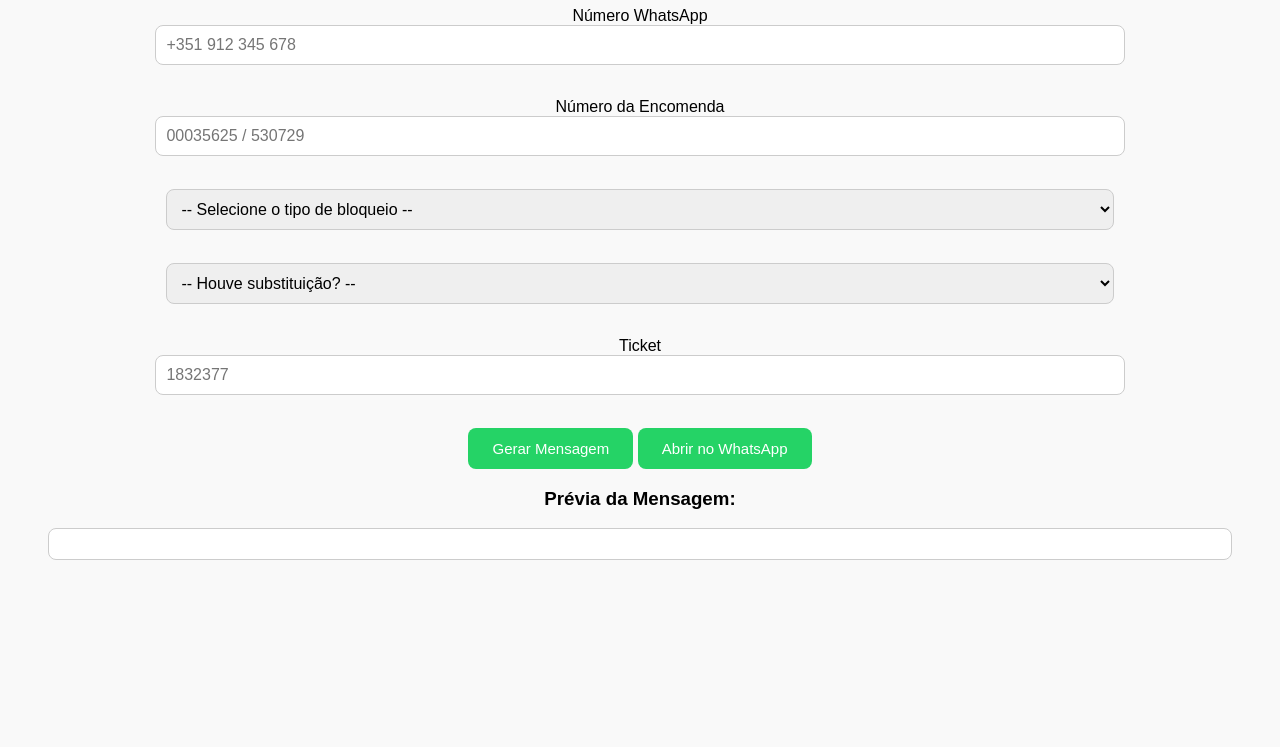
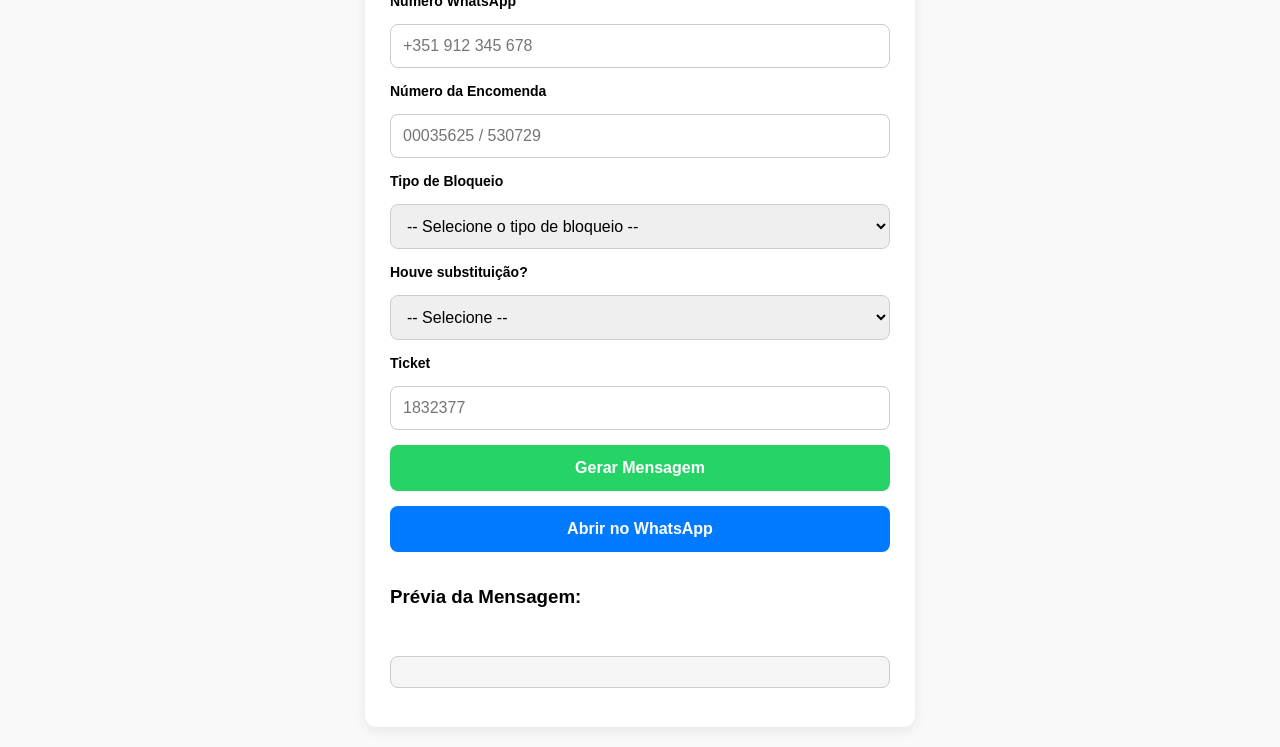
Before and after one commit to divilella96/MyDashBoardPlus, a plain HTML site: page mensagem.html in a window 1280 px wide. Shown: the part 121-868 px from the top of the page. Before the commit the page ends 800 px from the top, so only its background shows below. Drawn offline with Linux system fonts and the light colour scheme.

Commit message:
Update mensagem.html

```diff
--- a/mensagem.html
+++ b/mensagem.html
@@ -7,17 +7,41 @@
     body {
       font-family: sans-serif;
       background: #f9f9f9;
+      padding: 20px;
+      margin: 0;
+    }
+
+    .container {
+      max-width: 500px;
+      margin: 0 auto;
+      background: #fff;
+      padding: 25px;
+      border-radius: 12px;
+      box-shadow: 0 4px 12px rgba(0,0,0,0.08);
+      display: flex;
+      flex-direction: column;
+      gap: 15px;
+    }
+
+    h1 {
       text-align: center;
-      padding: 40px;
+      margin-bottom: 10px;
+      font-size: 1.5rem;
+    }
+
+    label {
+      text-align: left;
+      font-weight: bold;
+      font-size: 14px;
     }
 
     input, textarea, select {
-      width: 80%;
-      padding: 10px;
+      width: 100%;
+      padding: 12px;
       font-size: 16px;
       border-radius: 8px;
       border: 1px solid #ccc;
-      margin-bottom: 15px;
+      box-sizing: border-box;
     }
 
     textarea {
@@ -25,35 +49,69 @@
     }
 
     button {
-      padding: 12px 24px;
-      font-size: 15px;
+      padding: 14px;
+      font-size: 16px;
       background-color: #25d366;
       color: white;
       border: none;
       border-radius: 8px;
       cursor: pointer;
+      width: 100%;
+      font-weight: bold;
     }
 
     button:hover {
       background-color: #1ebe57;
     }
 
+    .btn-secondary {
+      background-color: #007bff;
+    }
+
+    .btn-secondary:hover {
+      background-color: #0056b3;
+    }
+
     /* Campos extras escondidos por padrão */
     #bloqueioOutro, #detalhesSubstituicao {
       display: none;
     }
+
+    pre {
+      text-align: left;
+      background: #f5f5f5;
+      padding: 15px;
+      border: 1px solid #ccc;
+      border-radius: 8px;
+      white-space: pre-wrap;
+      font-size: 14px;
+    }
+
+    /* Responsividade */
+    @media (max-width: 600px) {
+      body {
+        padding: 10px;
+      }
+      .container {
+        padding: 15px;
+      }
+      h1 {
+        font-size: 1.3rem;
+      }
+    }
   </style>
 </head>
 <body>
+  <div class="container">
     <h1>Gerar Report Bloqueio</h1>
 
-  <label for="numero">Número WhatsApp</label><br>
-  <input type="tel" id="numero" placeholder="+351 912 345 678" inputmode="numeric"><br><br>
+    <label for="numero">Número WhatsApp</label>
+    <input type="tel" id="numero" placeholder="+351 912 345 678" inputmode="numeric">
 
-  <label for="encomenda">Número da Encomenda</label><br>
-  <input type="tel" id="encomenda" placeholder="00035625 / 530729" inputmode="numeric"><br><br>
+    <label for="encomenda">Número da Encomenda</label>
+    <input type="tel" id="encomenda" placeholder="00035625 / 530729" inputmode="numeric">
 
-  <!-- Combo para Tipo de Bloqueio -->
+    <label for="bloqueio">Tipo de Bloqueio</label>
     <select id="bloqueio" onchange="mostrarOutro()">
       <option value="">-- Selecione o tipo de bloqueio --</option>
       <option>Erro "encomenda em processamento"</option>
@@ -61,30 +119,29 @@
       <option>Erro de duplicidade</option>
       <option>Erro descohecido</option>
       <option>Outro (especificar abaixo)</option>
-  </select><br>
+    </select>
 
-  <!-- Campo só aparece se for "Outro" -->
-  <input type="text" id="bloqueioOutro" placeholder="Digite o tipo de bloqueio"><br>
+    <input type="text" id="bloqueioOutro" placeholder="Digite o tipo de bloqueio">
 
-  <!-- Combo Substituição -->
+    <label for="substituicao">Houve substituição?</label>
     <select id="substituicao" onchange="mostrarDescricaoSubstituicao()">
-    <option value="">-- Houve substituição? --</option>
+      <option value="">-- Selecione --</option>
       <option>Sim, teve substituição</option>
       <option>Não teve substituição</option>
       <option>Não teve substituição mas quero adicionar nota/descrição</option>
-  </select><br>
+    </select>
 
-  <!-- Campo descrição só aparece se for necessário -->
-  <textarea id="detalhesSubstituicao" placeholder="Descreva os artigos substituídos ou a nota adicional..."></textarea><br>
+    <textarea id="detalhesSubstituicao" placeholder="Descreva os artigos substituídos ou a nota adicional..."></textarea>
 
-  <label for="ticket">Ticket</label><br>
-  <input type="number" id="ticket" placeholder="1832377" inputmode="numeric"><br><br>
+    <label for="ticket">Ticket</label>
+    <input type="number" id="ticket" placeholder="1832377" inputmode="numeric">
 
     <button onclick="gerarMensagem()">Gerar Mensagem</button>
-  <button onclick="enviarWhatsApp()">Abrir no WhatsApp</button>
+    <button class="btn-secondary" onclick="enviarWhatsApp()">Abrir no WhatsApp</button>
 
     <h3>Prévia da Mensagem:</h3>
-  <pre id="preview" style="text-align:left; background:#fff; padding:15px; border:1px solid #ccc; border-radius:8px; white-space:pre-wrap;"></pre>
+    <pre id="preview"></pre>
+  </div>
 
   <script>
     let mensagemGerada = "";
@@ -124,7 +181,6 @@
       const detalhes = document.getElementById("detalhesSubstituicao").value;
       const ticket = document.getElementById("ticket").value;
 
-      // Se escolheu "Outro", usa o texto digitado
       if (bloqueio === "Outro (especificar abaixo)" && bloqueioOutro.trim() !== "") {
         bloqueio = bloqueioOutro;
       }
@@ -158,34 +214,31 @@ Ticket: ${ticket}`;
       window.open(url, "_blank");
     }
 
-      // 📱 Máscara para telefone internacional (+351 912 345 678)
+    // 📱 Máscara telefone
     document.getElementById("numero").addEventListener("input", function(e) {
-    let valor = e.target.value.replace(/\D/g, ""); // remove tudo que não for número
+      let valor = e.target.value.replace(/\D/g, "");
       if(valor.startsWith("351")) {
-      valor = "+" + valor.replace(/^351/, "351 "); // adiciona + e espaço
+        valor = "+" + valor.replace(/^351/, "351 ");
       } else if(valor.startsWith("55")) {
-      valor = "+" + valor.replace(/^55/, "55 "); // ex. Brasil
+        valor = "+" + valor.replace(/^55/, "55 ");
       }
       valor = valor.replace(/(\+\d{2,3})(\d{3})(\d{3})(\d{3})$/, "$1 $2 $3 $4");
       e.target.value = valor;
     });
 
-  // 📦 Máscara para encomenda (00035625 / 530729)
+    // 📦 Máscara encomenda
     document.getElementById("encomenda").addEventListener("input", function(e) {
-    let valor = e.target.value.replace(/\D/g, ""); // só números
+      let valor = e.target.value.replace(/\D/g, "");
       if (valor.length > 8) {
         valor = valor.slice(0, 8) + " / " + valor.slice(8);
       }
       e.target.value = valor;
     });
 
-  // 🎫 Ticket só números (remove letras automaticamente)
+    // 🎫 Ticket só números
     document.getElementById("ticket").addEventListener("input", function(e) {
       e.target.value = e.target.value.replace(/\D/g, "");
     });
   </script>
-
-
-
 </body>
 </html>
```
Lines whose indentation alone changed are shown as unchanged.
